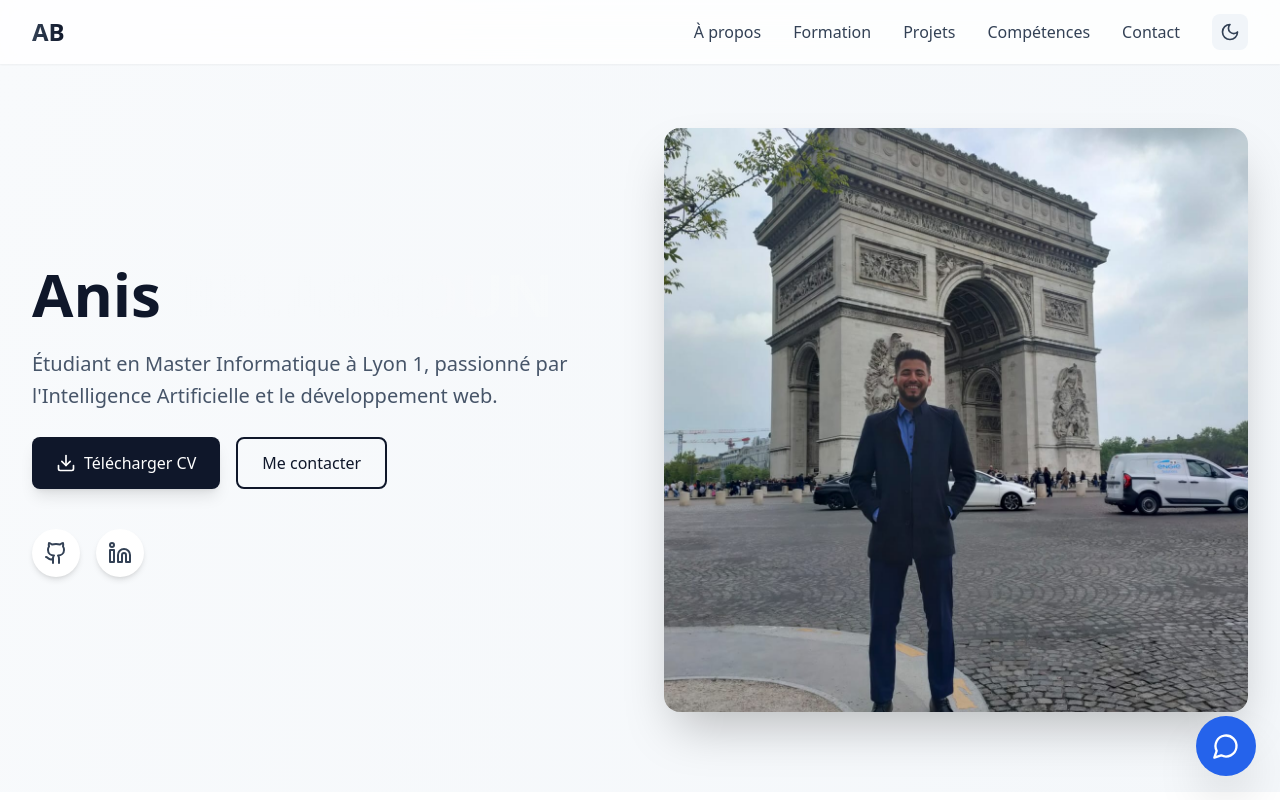
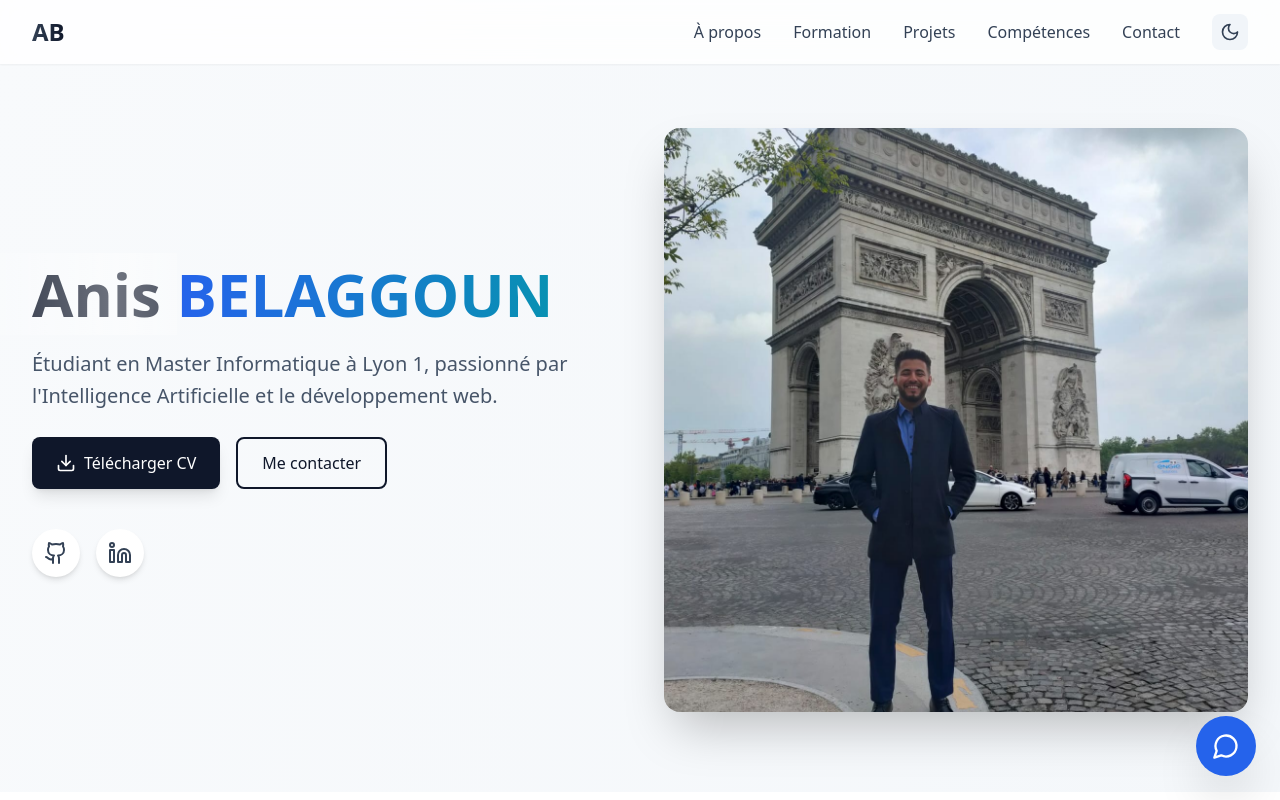
Before and after one commit to BelaggounWalid/Portfolio, a React (Vite) app: page / in a window 1280 px wide. Shown: the top 800 px of the page. Built offline with nearby package versions, Linux system fonts and the light colour scheme.

Commit message:
Fix BELAGGOUN visibility in light mode

```diff
--- a/src/App.tsx
+++ b/src/App.tsx
@@ -145,7 +145,7 @@ function App() {
               <h1 className={`text-5xl sm:text-6xl font-bold leading-tight animate-fade-in ${
                 isDark ? 'text-white' : 'text-slate-900'
               }`}>
-                Anis <span className="bg-gradient-to-r from-blue-600 to-cyan-600 bg-clip-text text-transparent animate-shimmer">BELAGGOUN</span>
+                Anis <span className={`bg-gradient-to-r ${isDark ? 'from-blue-400 to-cyan-400' : 'from-blue-600 to-cyan-600'} bg-clip-text text-transparent animate-shimmer`}>BELAGGOUN</span>
               </h1>
               <p className={`text-xl leading-relaxed ${
                 isDark ? 'text-gray-300' : 'text-slate-600'
--- a/src/index.css
+++ b/src/index.css
@@ -30,13 +30,24 @@
   }
 
   .animate-shimmer {
-    background-size: 200% 100%;
-    animation: shimmer 3s linear infinite;
-    background-image: linear-gradient(90deg,
+    position: relative;
+    overflow: hidden;
+  }
+
+  .animate-shimmer::after {
+    content: '';
+    position: absolute;
+    top: 0;
+    left: -100%;
+    width: 100%;
+    height: 100%;
+    background: linear-gradient(
+      90deg,
       transparent,
-      rgba(255, 255, 255, 0.3),
+      rgba(255, 255, 255, 0.4),
       transparent
     );
+    animation: shimmer 3s linear infinite;
   }
 
   /* Pulse once */
```
